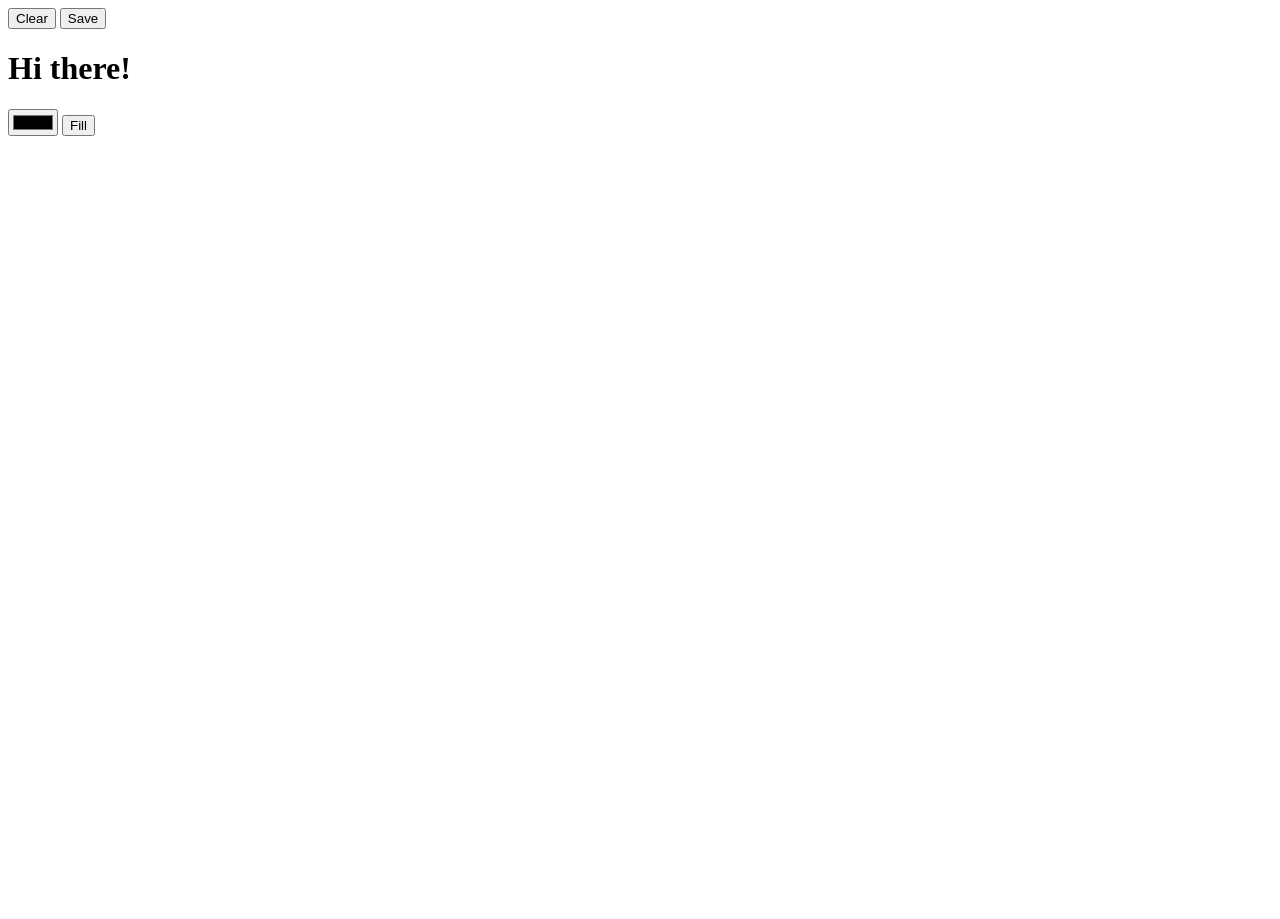
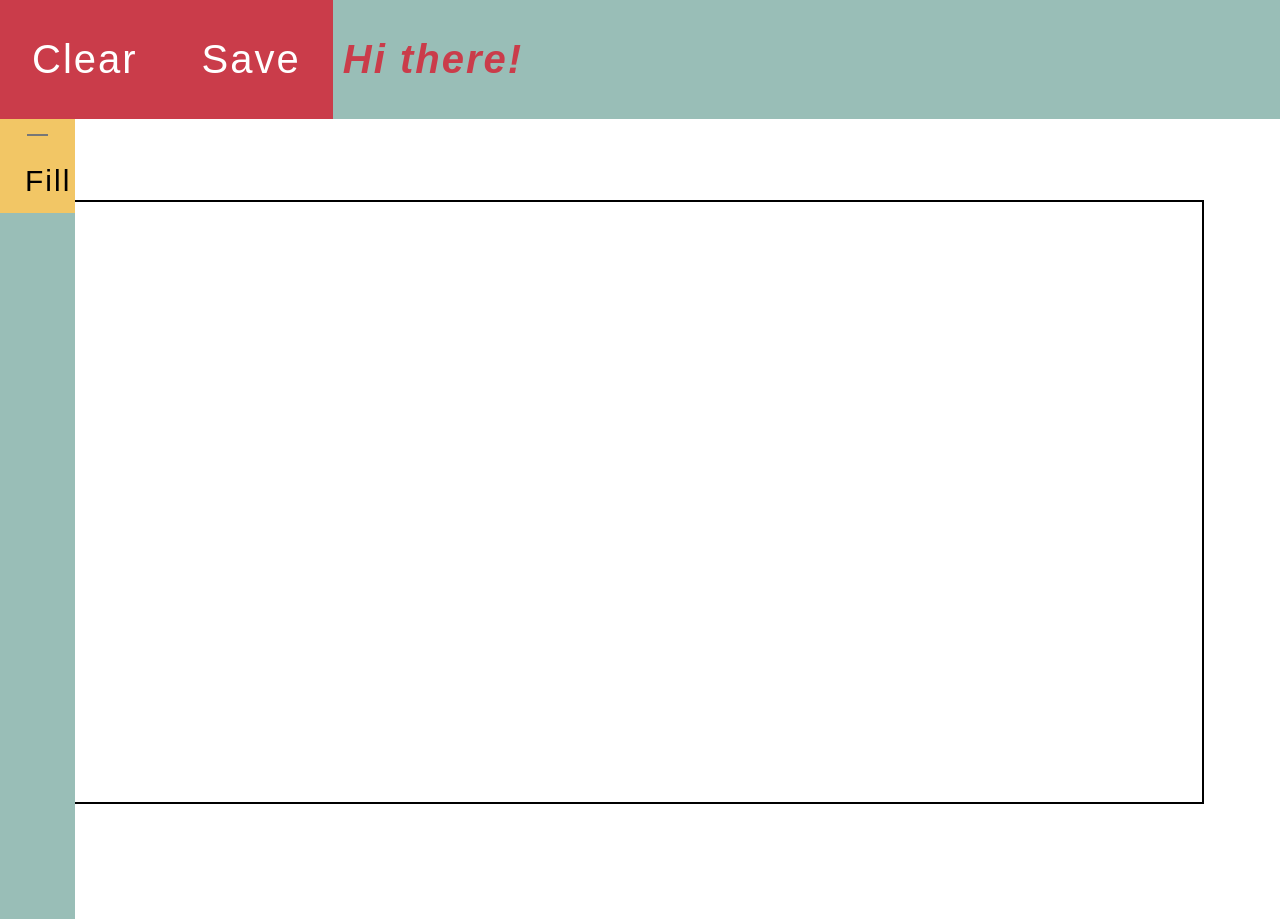
Before and after one commit to SavvyFlowers/Retro-Quick-Doodle, a website: page index.html in a window 1280 px wide. Before the commit the page ends 800 px from the top, so only its background shows below. Drawn offline with Linux system fonts and the light colour scheme; the site is published under a folder, as on GitHub Pages, so addresses that start at the root find nothing; a web font is replaced by a local one.

Commit message:
Adding package files and updating file path references

```diff
--- a/index.html
+++ b/index.html
@@ -7,10 +7,10 @@
     <meta name="viewport" content="width=device-width, initial-scale=1">
 
     <!-- import the webpage's stylesheet -->
-    <link rel="stylesheet" href="/style.css">
+    <link rel="stylesheet" href="style.css">
 
     <!-- import the webpage's javascript file -->
-    <script src="/script.js" defer></script>
+    <script src="script.js" defer></script>
   </head>
   <body>
     <div class="header">
```
Also changed, not shown: package.json (added, +21 -0 lines), 1 other file.
